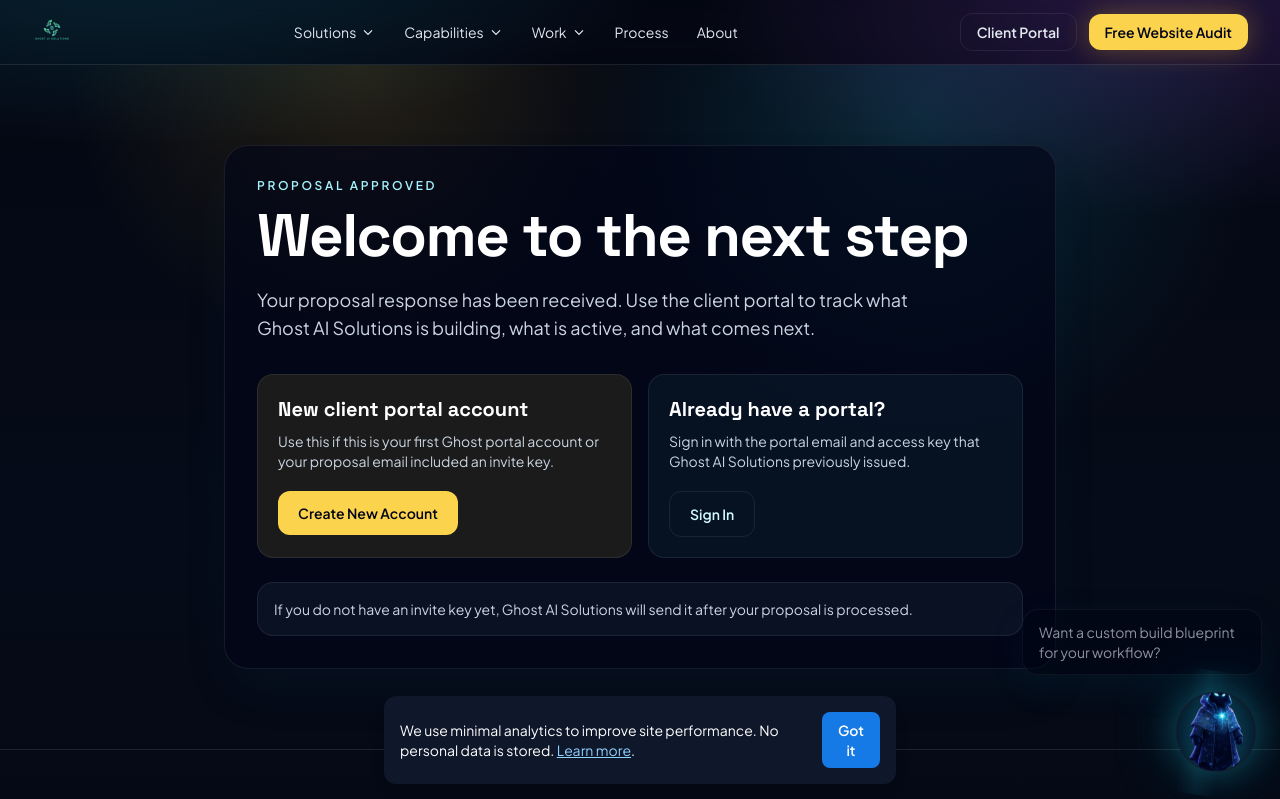
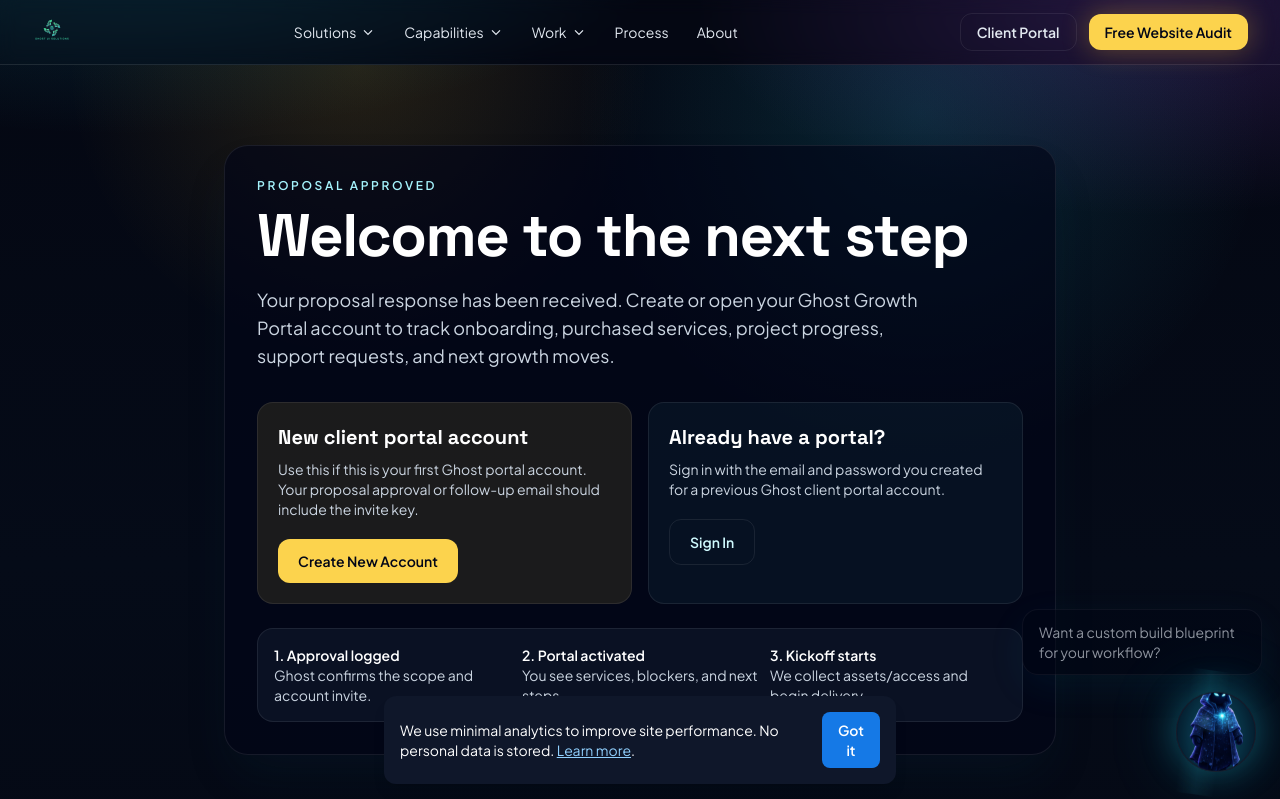
Before and after one commit to burchdad/ghostaisolutions, a Next.js app: page /client-portal/proposal-thank-you in a window 1280 px wide. Shown: the top 799 px of the page. Built offline with nearby package versions, Linux system fonts and the light colour scheme.

Commit message:
Polish client portal handoff

```diff
--- a/app/client-portal/ClientPortalDashboard.js
+++ b/app/client-portal/ClientPortalDashboard.js
@@ -506,6 +506,7 @@ function ProgressTab({ view }) {
 }
 
 function SupportTab({ view }) {
+  const supportHref = view.supportUrl || "mailto:support@ghostai.solutions?subject=Client%20Portal%20Support%20Request";
   return (
     <div className="grid gap-5 xl:grid-cols-[0.9fr_1.1fr]">
       <Panel eyebrow="Support" title="What Do You Need?">
@@ -514,7 +515,7 @@ function SupportTab({ view }) {
           {view.supportActions.map((action) => (
             <a
               key={action}
-              href={view.supportUrl || "/start"}
+              href={supportHref}
               className="rounded-2xl border border-white/10 bg-slate-900/70 p-4 text-left text-sm font-semibold text-slate-100 transition hover:border-cyan-300/50 hover:bg-cyan-300/10"
             >
               {action}
--- a/app/client-portal/create-account/page.js
+++ b/app/client-portal/create-account/page.js
@@ -23,7 +23,7 @@ export default function ClientPortalCreateAccountPage({ searchParams }) {
             <p className="text-xs font-semibold uppercase tracking-[0.22em] text-amber-200">Account Activation</p>
             <h1 className="mt-3 text-3xl font-bold tracking-tight text-white sm:text-5xl">Create your client portal account</h1>
             <p className="mt-4 text-base text-slate-300">
-              Portal accounts are created after discovery, proposal approval, or onboarding. Enter the invite key from Ghost AI Solutions to activate your client view.
+              Portal accounts are invite-only. Use this after Ghost sends your invite from discovery, proposal approval, or onboarding.
             </p>
 
             {error ? (
@@ -87,7 +87,7 @@ export default function ClientPortalCreateAccountPage({ searchParams }) {
 
             <div className="mt-6 grid gap-3 text-sm text-slate-300 sm:grid-cols-2">
               <div className="rounded-2xl border border-white/10 bg-slate-900/70 p-4">
-                <span className="font-semibold text-white">Not a client yet?</span> Start with the free website audit so we can route you correctly.
+                <span className="font-semibold text-white">Need an invite?</span> Reply to your Ghost proposal, discovery, or onboarding email and we will resend it.
               </div>
               <div className="rounded-2xl border border-cyan-300/15 bg-cyan-300/5 p-4">
                 <span className="font-semibold text-cyan-100">Already have access?</span>{" "}
--- a/app/client-portal/page.js
+++ b/app/client-portal/page.js
@@ -41,7 +41,7 @@ export default async function ClientPortalPage({ searchParams }) {
                     </>
                   ) : (
                     <>
-                      <span className="font-semibold text-cyan-100">V1:</span> portal experience and client entry point. <span className="font-semibold text-cyan-100">V2:</span> live HighLevel, website, ads, SEO, and Mission Control data.
+                      <span className="font-semibold text-cyan-100">Client entry:</span> create an account after Ghost sends an invite from discovery, proposal approval, or onboarding.
                     </>
                   )}
                 </div>
@@ -56,7 +56,7 @@ export default async function ClientPortalPage({ searchParams }) {
                   <>
                     <TrackCTA
                       href="/client-portal/create-account"
-                      event="client_portal_request_access"
+                      event="client_portal_create_account"
                       section="client_portal"
                       placement="hero"
                       label="Create New Account"
--- a/app/client-portal/proposal-thank-you/page.js
+++ b/app/client-portal/proposal-thank-you/page.js
@@ -24,15 +24,15 @@ export default function ClientPortalProposalThankYouPage({ searchParams }) {
             <p className="text-xs font-semibold uppercase tracking-[0.22em] text-cyan-200">Proposal Approved</p>
             <h1 className="mt-3 text-4xl font-bold tracking-tight text-white sm:text-6xl">Welcome to the next step</h1>
             <p className="mt-5 max-w-2xl text-lg text-slate-300">
-              Your proposal response has been received. Use the client portal to track what Ghost AI Solutions is building,
-              what is active, and what comes next.
+              Your proposal response has been received. Create or open your Ghost Growth Portal account to track onboarding,
+              purchased services, project progress, support requests, and next growth moves.
             </p>
 
             <div className="mt-8 grid gap-4 sm:grid-cols-2">
               <div className="rounded-2xl border border-amber-300/20 bg-amber-300/10 p-5">
                 <h2 className="text-xl font-bold text-white">New client portal account</h2>
                 <p className="mt-2 text-sm text-slate-300">
-                  Use this if this is your first Ghost portal account or your proposal email included an invite key.
+                  Use this if this is your first Ghost portal account. Your proposal approval or follow-up email should include the invite key.
                 </p>
                 <Link
                   href={createHref}
@@ -45,7 +45,7 @@ export default function ClientPortalProposalThankYouPage({ searchParams }) {
               <div className="rounded-2xl border border-cyan-300/20 bg-cyan-300/5 p-5">
                 <h2 className="text-xl font-bold text-white">Already have a portal?</h2>
                 <p className="mt-2 text-sm text-slate-300">
-                  Sign in with the portal email and access key that Ghost AI Solutions previously issued.
+                  Sign in with the email and password you created for a previous Ghost client portal account.
                 </p>
                 <Link
                   href={signInHref}
@@ -56,8 +56,10 @@ export default function ClientPortalProposalThankYouPage({ searchParams }) {
               </div>
             </div>
 
-            <div className="mt-6 rounded-2xl border border-white/10 bg-slate-900/70 p-4 text-sm text-slate-300">
-              If you do not have an invite key yet, Ghost AI Solutions will send it after your proposal is processed.
+            <div className="mt-6 grid gap-3 rounded-2xl border border-white/10 bg-slate-900/70 p-4 text-sm text-slate-300 sm:grid-cols-3">
+              <div><span className="font-semibold text-white">1. Approval logged</span><br />Ghost confirms the scope and account invite.</div>
+              <div><span className="font-semibold text-white">2. Portal activated</span><br />You see services, blockers, and next steps.</div>
+              <div><span className="font-semibold text-white">3. Kickoff starts</span><br />We collect assets/access and begin delivery.</div>
             </div>
           </div>
         </div>
--- a/app/client-portal/sign-in/page.js
+++ b/app/client-portal/sign-in/page.js
@@ -2,7 +2,7 @@ import Link from "next/link";
 
 export const metadata = {
   title: "Client Portal Sign In - Ghost AI Solutions",
-  description: "Sign in to the Ghost Growth Portal with your client portal access key.",
+  description: "Sign in to the Ghost Growth Portal with your client account email and password.",
 };
 
 export default function ClientPortalSignInPage({ searchParams }) {
@@ -22,7 +22,7 @@ export default function ClientPortalSignInPage({ searchParams }) {
             <p className="text-xs font-semibold uppercase tracking-[0.22em] text-cyan-200">Client Portal</p>
             <h1 className="mt-3 text-3xl font-bold tracking-tight text-white sm:text-5xl">Sign in to your portal</h1>
             <p className="mt-4 text-base text-slate-300">
-              Use the portal access key Ghost AI Solutions sent after your client workspace was created.
+              Use the email and password you created when activating your Ghost Growth Portal account.
             </p>
 
             {error ? (
```
